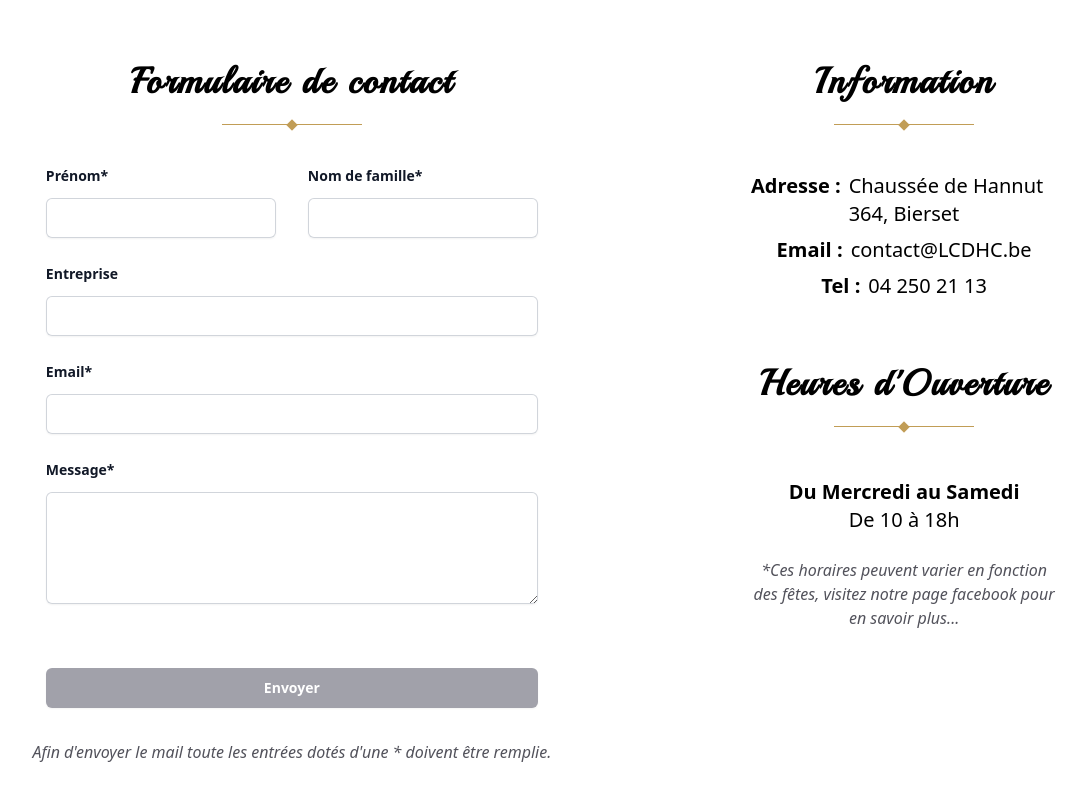
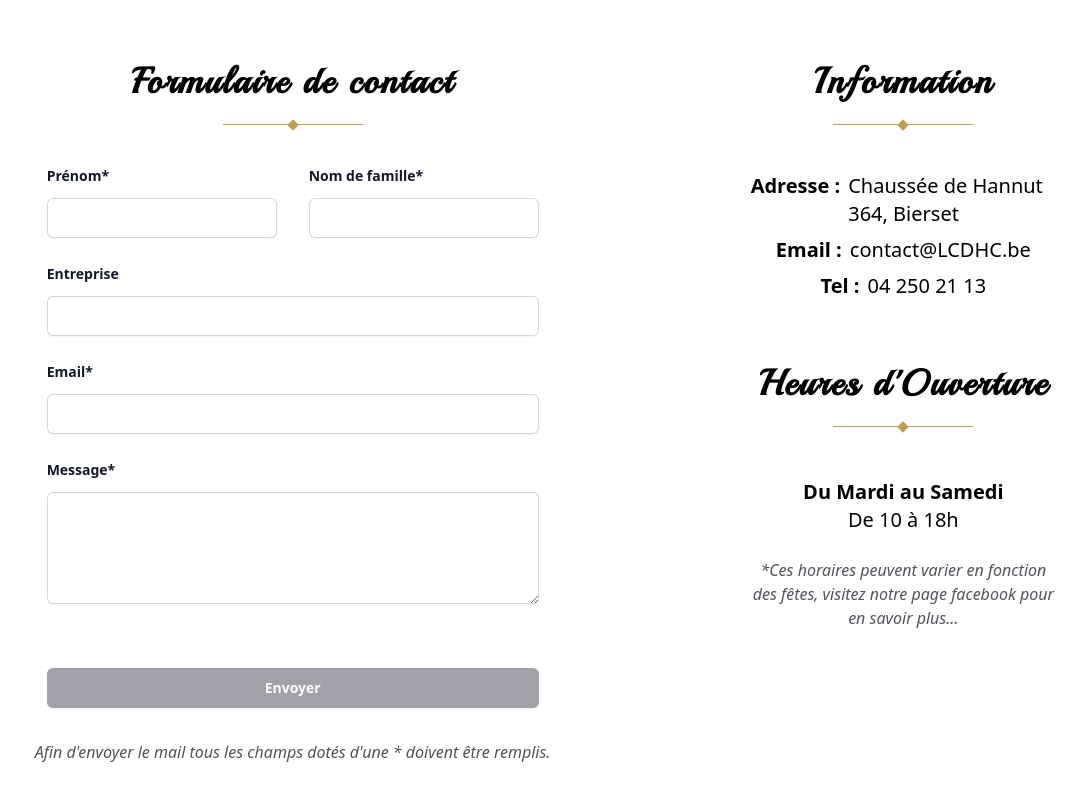
Before and after one commit to NicolasRadic/La-chocolaterie-du-haut-chlocher, a React (Create React App) app: page /contact in a window 1280 px wide. Shown: the part 266-1066 px from the top of the page, without its empty margins (42-1128 px from the left). Built offline with nearby package versions, Linux system fonts and the light colour scheme; a web font is replaced by a local one.

Commit message:
correction spelling under button submit

```diff
--- a/src/components/contact/ContactDetails.js
+++ b/src/components/contact/ContactDetails.js
@@ -32,7 +32,7 @@ const ContactDetails = () => {
             <img src="deco-title.png" alt="" className="pt-4" />
           </div>
           <div>
-            <h3 className="font-semibold">Du Mercredi au Samedi</h3>
+            <h3 className="font-semibold">Du Mardi au Samedi</h3>
             <p>De 10 à 18h</p>
             <p className="italic text-base text-zinc-600 pt-6">
               *Ces horaires peuvent varier en fonction des fêtes, visitez notre
--- a/src/components/contact/ContactForm.js
+++ b/src/components/contact/ContactForm.js
@@ -200,8 +200,8 @@ const ContactForm = () => {
           <div>
             {" "}
             <p className=" text-center italic text-base text-zinc-600 pt-8">
-              Afin d'envoyer le mail toute les entrées dotés d'une * doivent
-              être remplie.
+              Afin d'envoyer le mail tous les champs dotés d'une * doivent être
+              remplis.
             </p>
           </div>
         )}
```
